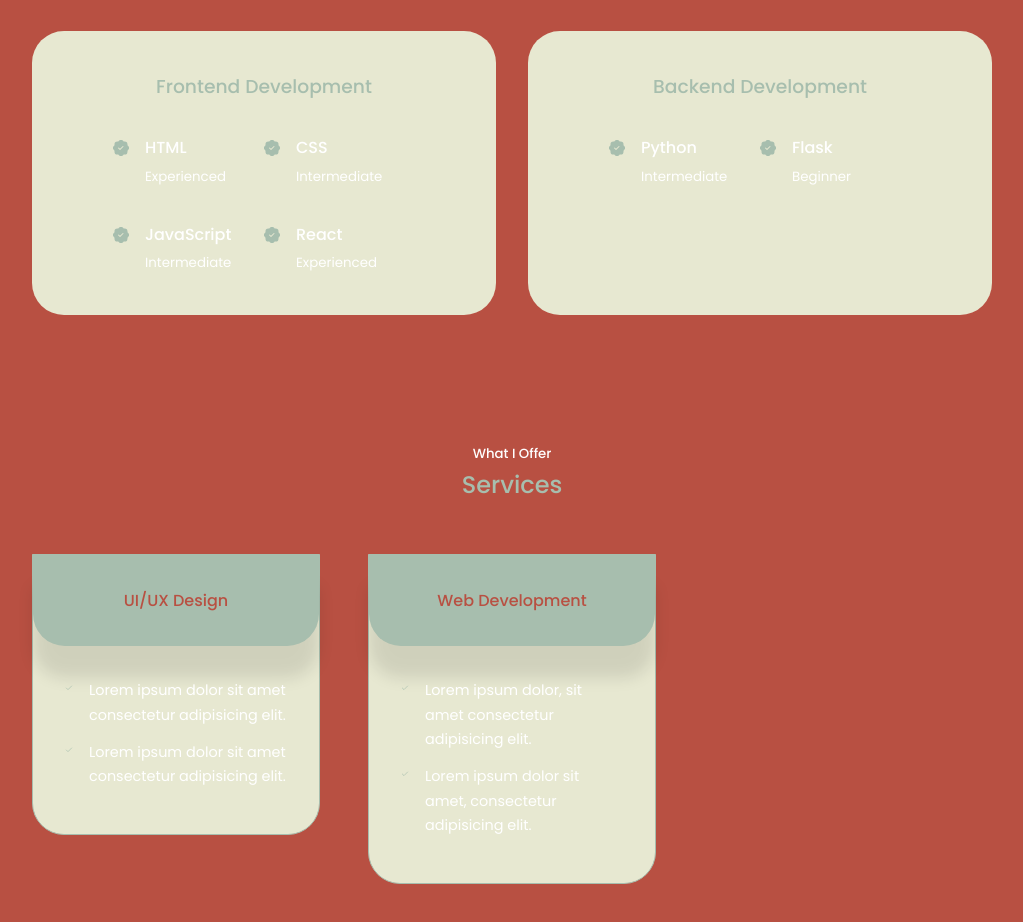
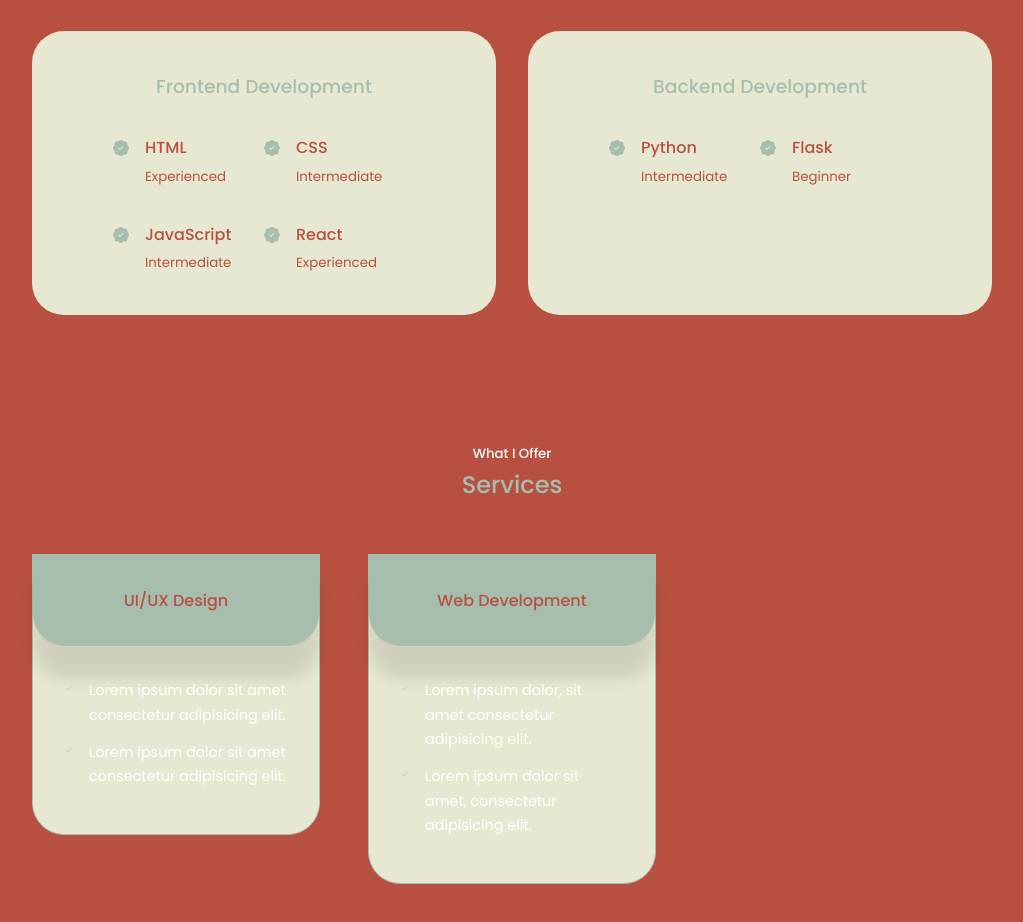
Before and after one commit to ATrapenard/portfolio-website, a React (Create React App) app: page / in a window 1280 px wide. Shown: the part 2160-3082 px from the top of the page, without its empty margins (128-1151 px from the left). Built offline with nearby package versions, Linux system fonts and the light colour scheme.

Commit message:
changed styling for experience details

```diff
--- a/src/components/experience/experience.css
+++ b/src/components/experience/experience.css
@@ -1,27 +1,28 @@
-.experience__container{
+.experience__container {
   display: grid;
   grid-template-columns: 1fr 1fr;
   gap: 2rem;
 }
 
-.experience__container > div{
+.experience__container > div {
   background: var(--color-bg-variant);
   padding: 2.4rem 5rem;
   border-radius: 2rem;
   border: 1px solid transparent;
-    transition: var(--transition);
 }
 
-.experience__container > div:hover{
-    background: transparent;
-    border-color: var(--color-primary-variant);
-    cursor: default;
-}
-
-.experience__container > div h3{
+.experience__container > div h3 {
   text-align: center;
   margin-bottom: 2rem;
   color: var(--color-primary);
+}
+
+.experience__container h4 {
+  color: var(--color-bg);
+}
+
+.experience__container small {
+  color: var(--color-bg);
 }
 
 .experience__content {
@@ -30,36 +31,36 @@
   row-gap: 2rem;
 }
 
-.experience__details{
+.experience__details {
   display: flex;
   gap: 1rem;
 }
 
-.experience__details-icon{
+.experience__details-icon {
   margin-top: 6px;
   color: var(--color-primary);
 }
 
-@media screen and (max-width: 1024px){
+@media screen and (max-width: 1024px) {
   .experience__container {
     grid-template-columns: 1fr;
   }
-    .experience__container > div{
+  .experience__container > div {
     width: 80%;
     padding: 2rem;
     margin: 0 auto;
   }
-    .experience__content{
+  .experience__content {
     padding: 1rem;
   }
 }
 
-@media screen and (max-width: 600px){
-    .experience__container{
+@media screen and (max-width: 600px) {
+  .experience__container {
     gap: 1rem;
   }
 
-    .experience__container > div{
+  .experience__container > div {
     width: 100%;
     padding: 2rem 1rem;
   }
```
Lines whose indentation alone changed are shown as unchanged.
